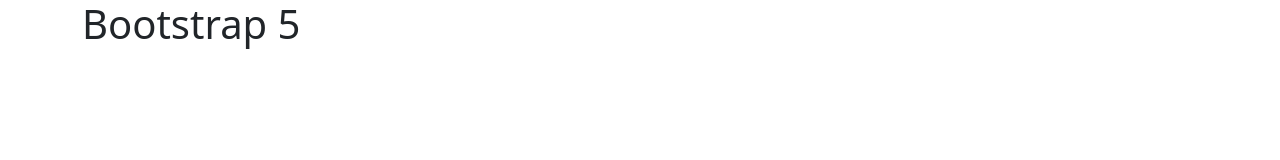
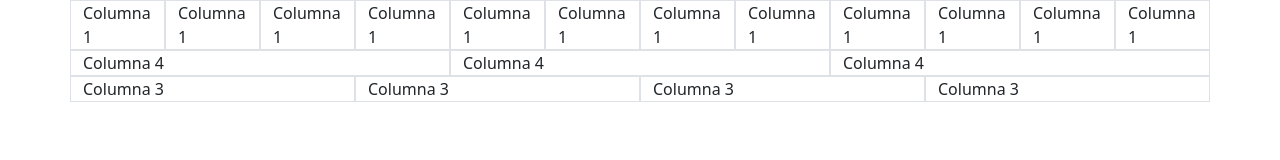
Before and after one commit to ProgrammerAuditore/bootstrap-purgecss-npm-sass, a plain HTML site: page index.html in a window 1280 px wide. Drawn offline with nearby package versions, Linux system fonts and the light colour scheme.

Commit message:
*** Grid en bootstrap

```diff
--- a/index.html
+++ b/index.html
@@ -12,7 +12,31 @@
 </head>
 <body>
     <div class="container">
-        <h1>Bootstrap 5</h1>
+        <div class="row">
+            <div class="col-1 border">Columna 1</div>
+            <div class="col-1 border">Columna 1</div>
+            <div class="col-1 border">Columna 1</div>
+            <div class="col-1 border">Columna 1</div>
+            <div class="col-1 border">Columna 1</div>
+            <div class="col-1 border">Columna 1</div>
+            <div class="col-1 border">Columna 1</div>
+            <div class="col-1 border">Columna 1</div>
+            <div class="col-1 border">Columna 1</div>
+            <div class="col-1 border">Columna 1</div>
+            <div class="col-1 border">Columna 1</div>
+            <div class="col-1 border">Columna 1</div>
+        </div>
+        <div class="row">
+            <div class="col-4 border">Columna 4</div>
+            <div class="col-4 border">Columna 4</div>
+            <div class="col-4 border">Columna 4</div>
+        </div>
+        <div class="row">
+            <div class="col-3 border">Columna 3</div>
+            <div class="col-3 border">Columna 3</div>
+            <div class="col-3 border">Columna 3</div>
+            <div class="col-3 border">Columna 3</div>
+        </div>
     </div>
 </body>
 </html>
```
